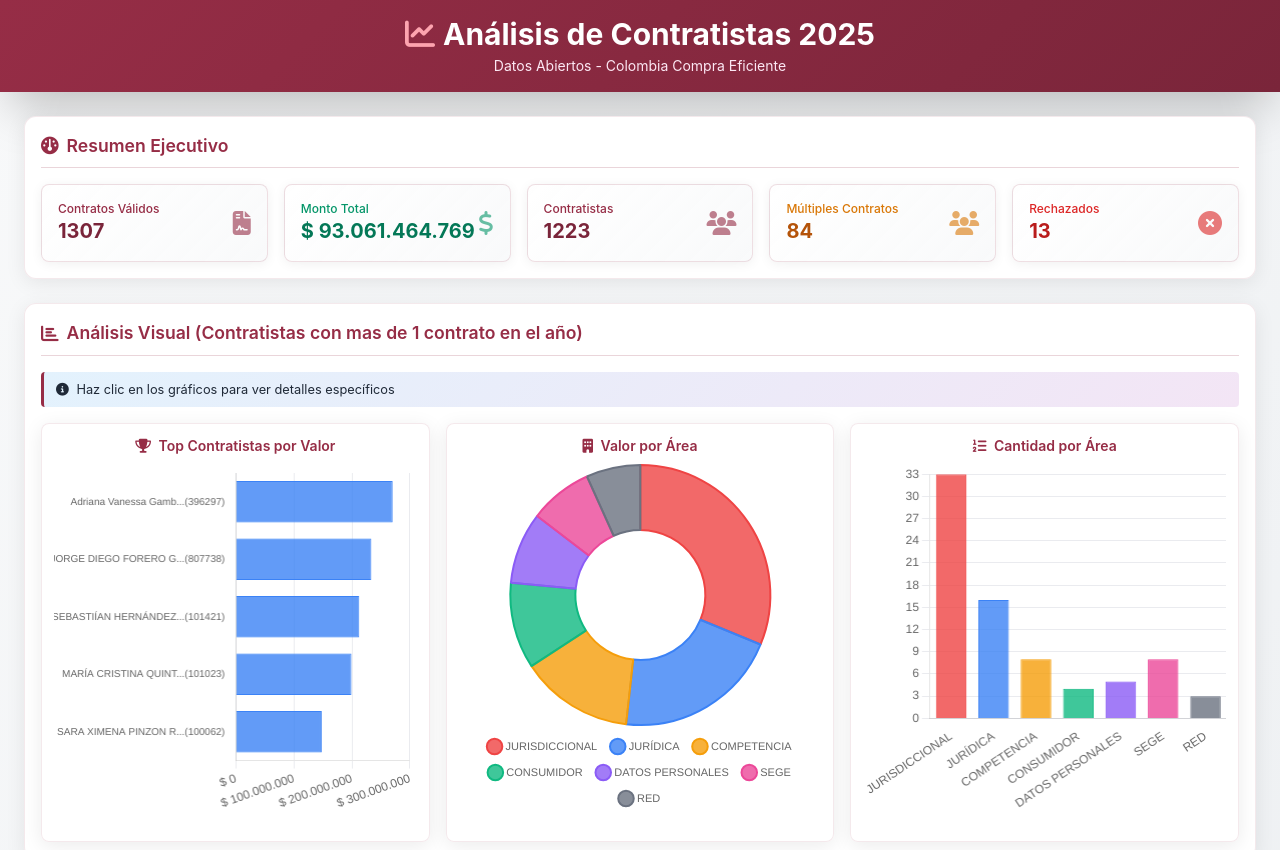
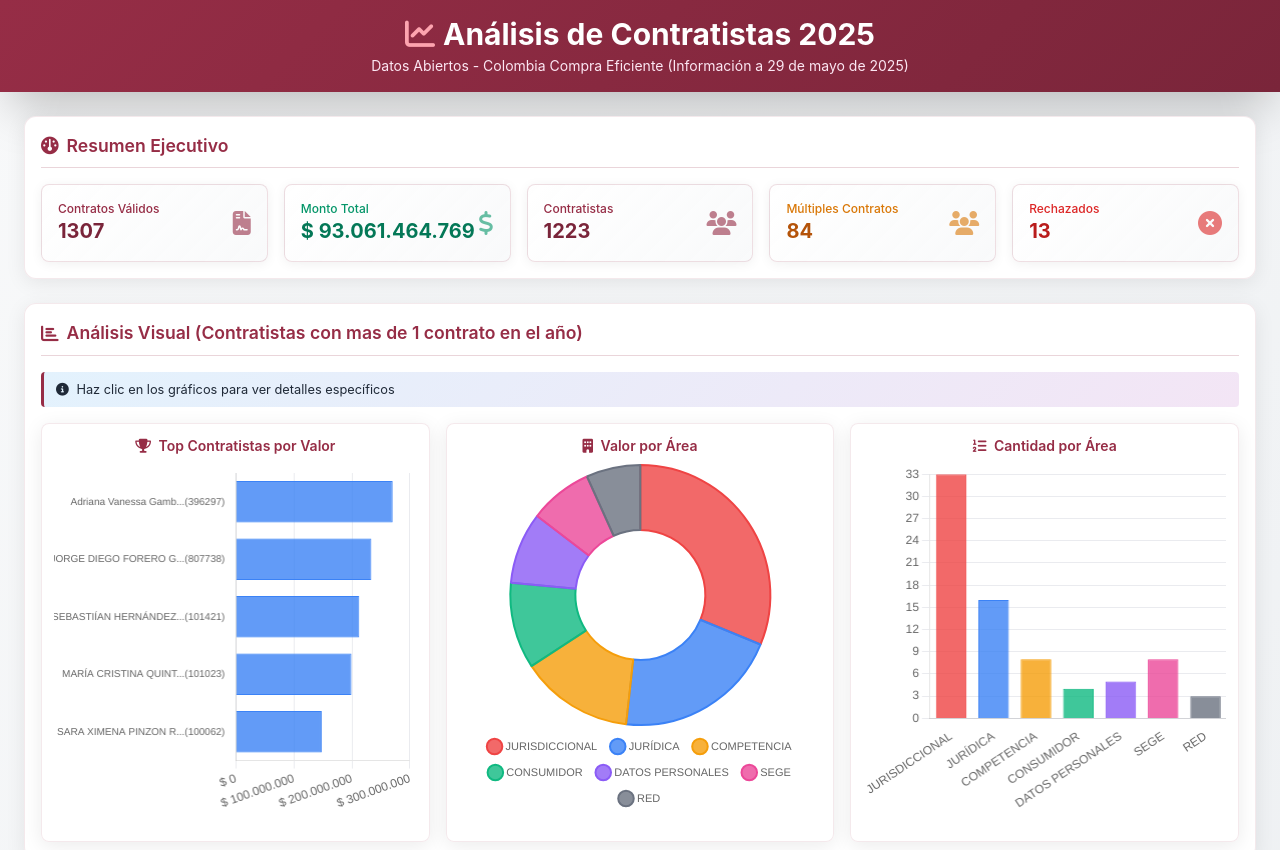
Before and after one commit to joseCarvaja/Reportes-SIC-2025, a plain HTML site: page index.html in a window 1280 px wide. Shown: the top 850 px of the page. Drawn offline with nearby package versions, Linux system fonts and the light colour scheme.

Commit message:
Update index.html

```diff
--- a/index.html
+++ b/index.html
@@ -151,7 +151,7 @@
                 <i class="fas fa-chart-line" style="color: #fda4af;"></i>
                 Análisis de Contratistas 2025
             </h1>
-            <p class="text-center text-pink-100 mt-1 text-sm">Datos Abiertos - Colombia Compra Eficiente</p>
+            <p class="text-center text-pink-100 mt-1 text-sm">Datos Abiertos - Colombia Compra Eficiente (Información a 29 de mayo de 2025) </p>
         </div>
     </header>
 
```
